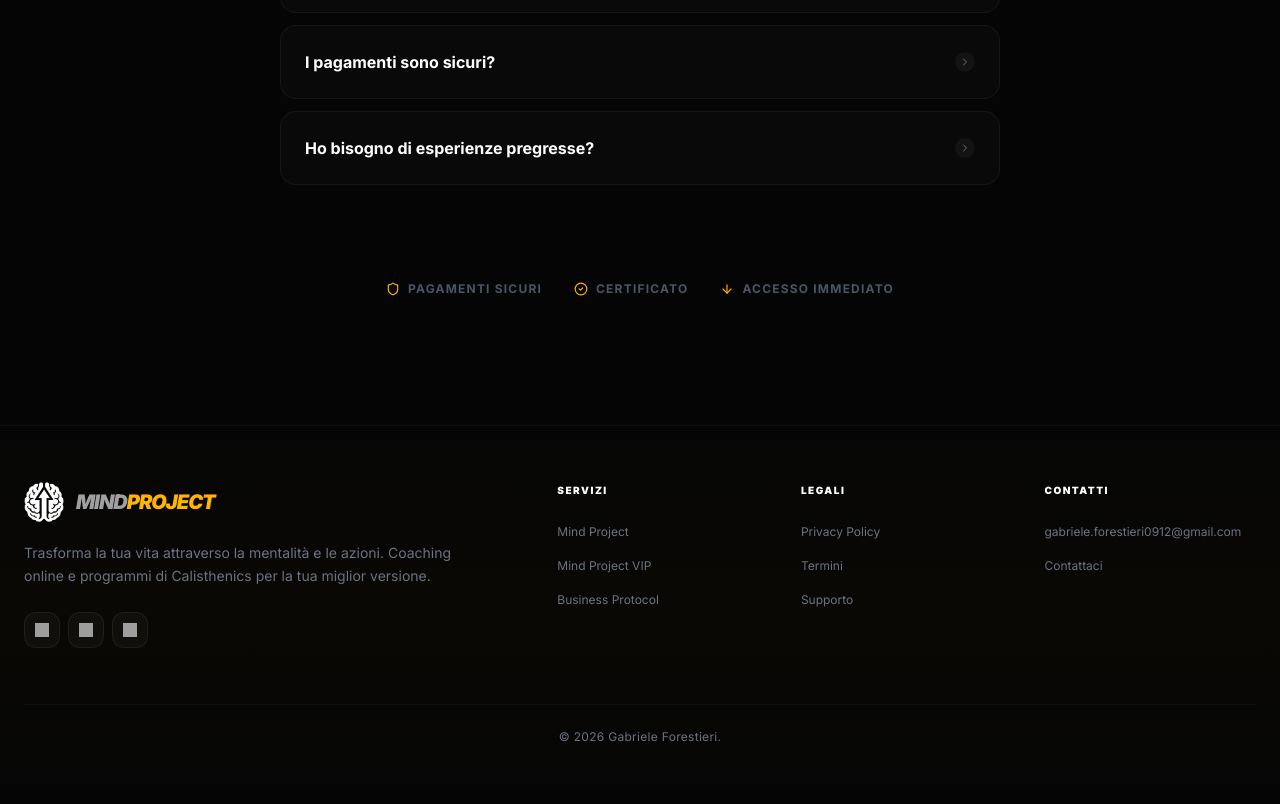
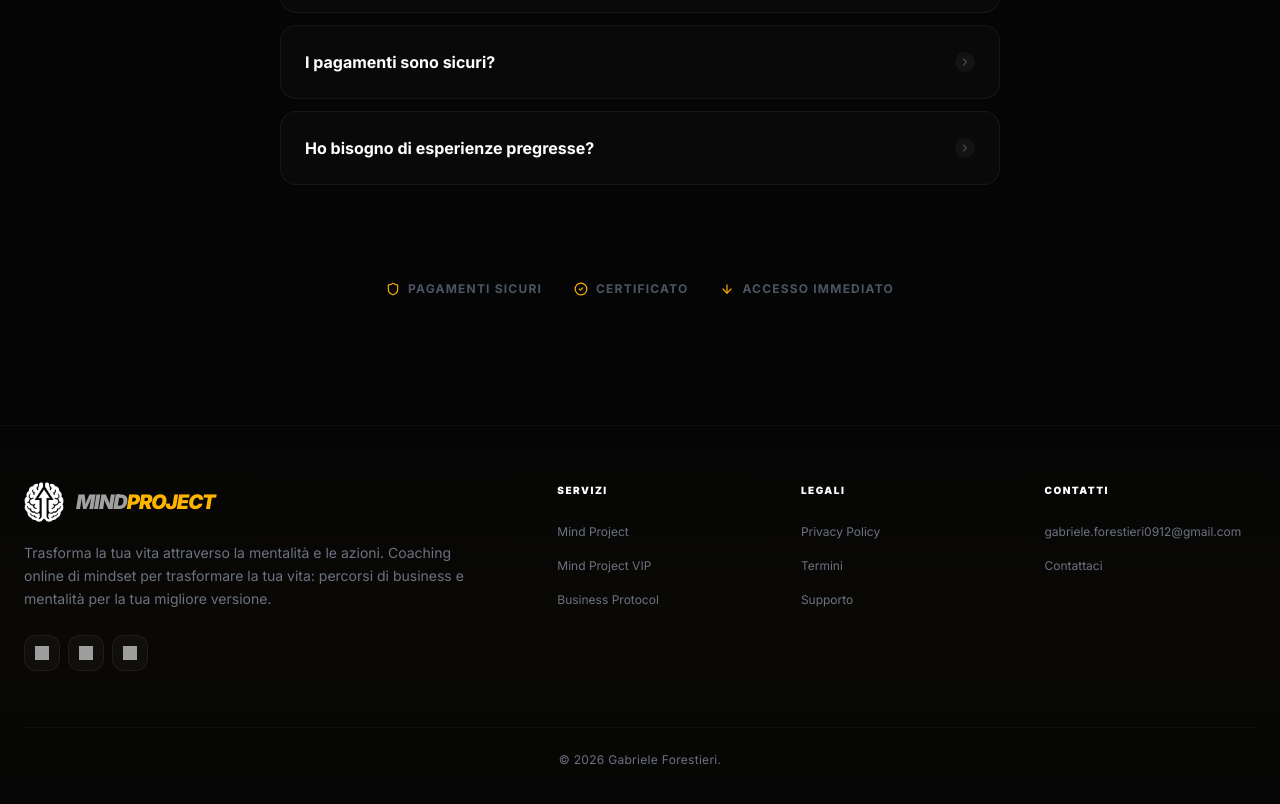
Before and after one commit to gabrieleforestieri0912-lab/Mind-Project, a Next.js app: page / in a window 1280 px wide. Shown: the part 5400-6204 px from the top of the page. Built offline with nearby package versions, Linux system fonts and the light colour scheme; no server answers; grey boxes are pictures that could not be loaded.

Commit message:
fix: remove stale calisthenics copy and keep client feedback videos out of the repo

```diff
--- a/src/components/Footer.tsx
+++ b/src/components/Footer.tsx
@@ -25,8 +25,8 @@ export default function Footer() {
             </Link>
             <p className="text-gray-500 text-sm max-w-md leading-relaxed mb-5 sm:mb-6">
               Trasforma la tua vita attraverso la mentalità e le azioni.
-              Coaching online e programmi di Calisthenics per la tua miglior
-              versione.
+              Coaching online di mindset per trasformare la tua vita:
+              percorsi di business e mentalità per la tua migliore versione.
             </p>
             <div className="flex gap-2">
               {['instagram', 'youtube', 'tiktok'].map((social) => (
```
Also changed, not shown: 1 other file (tests, documents, lock files or other folders).
